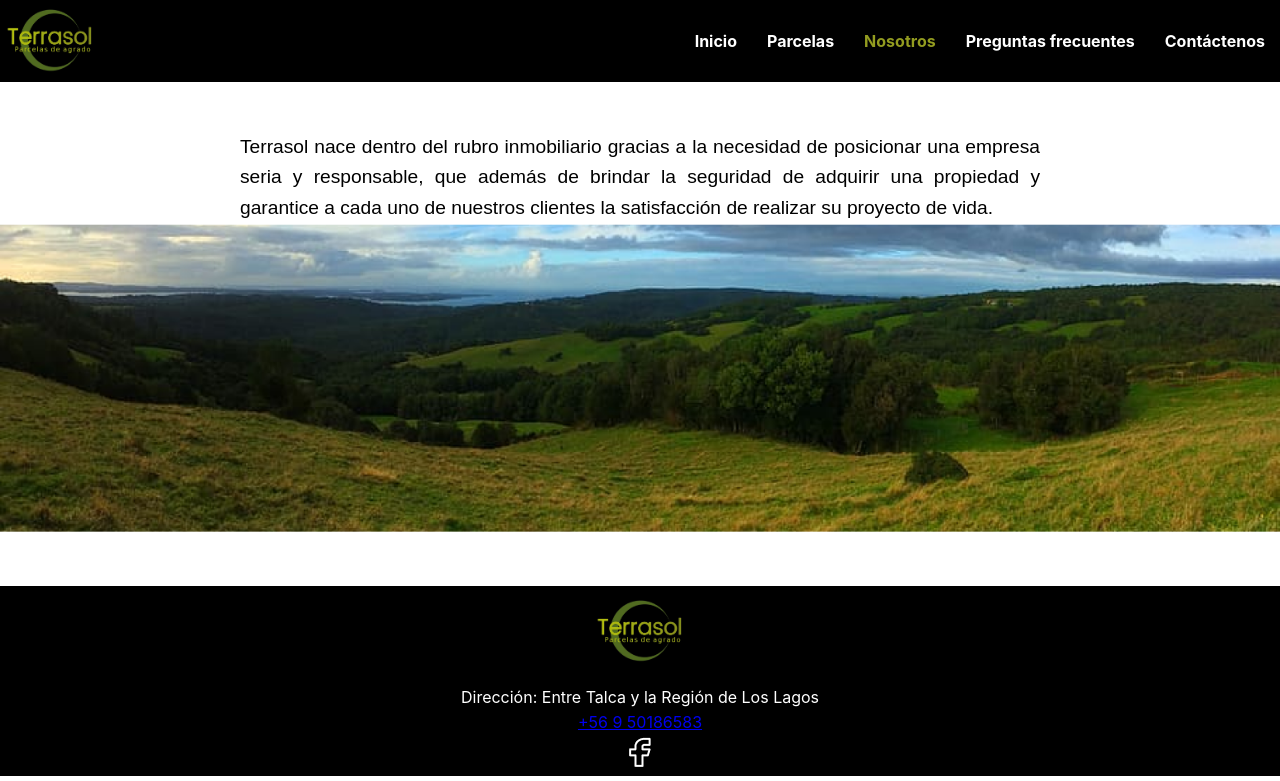
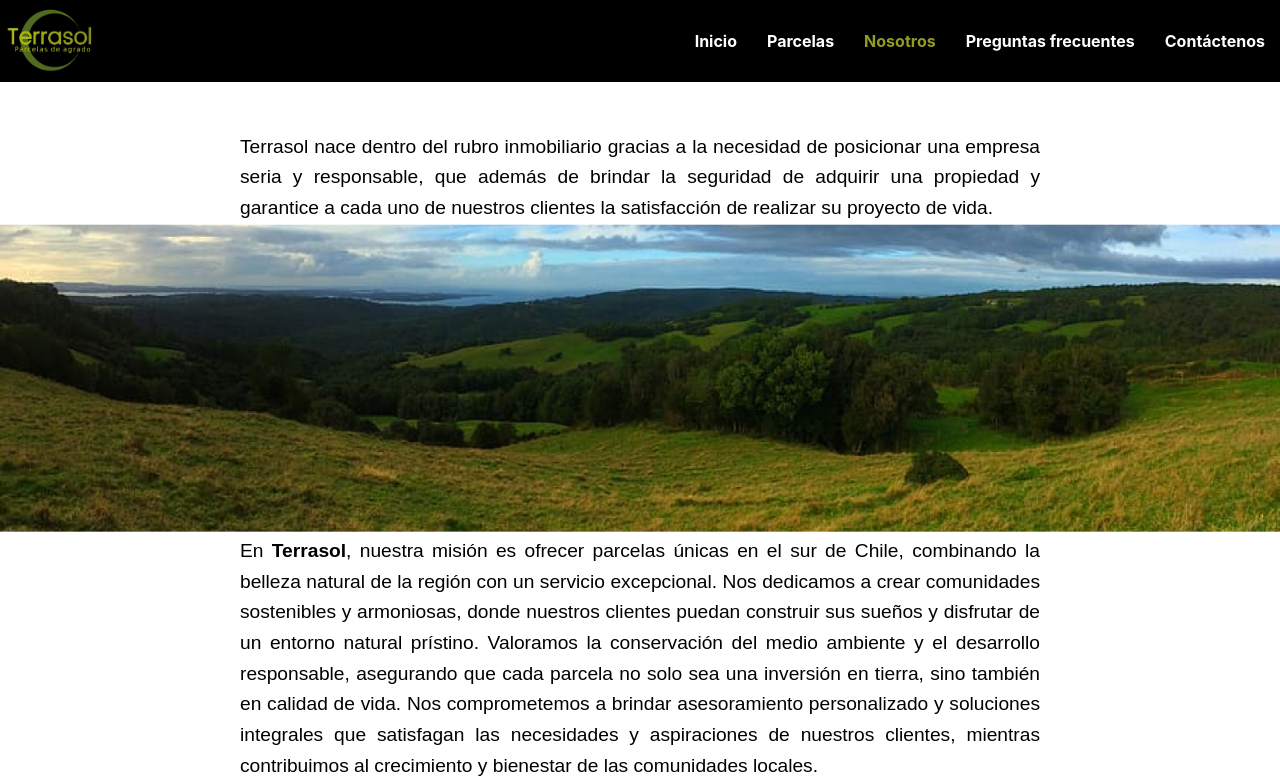
Before and after one commit to Matidmartinez/TerraSol-Front, a React (Create React App) app: page /nosotros in a window 1280 px wide. Shown: the top 781 px of the page. Built offline with nearby package versions, Linux system fonts and the light colour scheme; no server answers.

Commit message:
Se agregó texto mision y estilos nergita

```diff
--- a/src/pages/About.js
+++ b/src/pages/About.js
@@ -5,10 +5,21 @@ import fondoNosotros from '../assets/fondo_nosotros 1.png'
 export const About = () => {
   return (
     <div className="text-about">
-        <h3>Terrasol nace dentro del rubro inmobiliario gracias a la necesidad de posicionar una empresa seria y
-          responsable, que además de brindar la seguridad de adquirir una propiedad y garantice a cada uno de
-          nuestros clientes la satisfacción de realizar su proyecto de vida.</h3>
-          <img src={fondoNosotros} alt="fondoNosotros" className="FondoUs" />
+
+      <h3>Terrasol nace dentro del rubro inmobiliario gracias a la necesidad de posicionar una empresa seria y
+        responsable, que además de brindar la seguridad de adquirir una propiedad y garantice a cada uno de
+        nuestros clientes la satisfacción de realizar su proyecto de vida.</h3>
+      <img src={fondoNosotros} alt="fondoNosotros" className="FondoUs" />
+
+      <h3>En <span className='negrita'>Terrasol</span>, nuestra misión es ofrecer parcelas únicas en el sur de Chile, combinando la belleza natural
+        de la región con un servicio excepcional. Nos dedicamos a crear comunidades sostenibles y armoniosas,
+        donde nuestros clientes puedan construir sus sueños y disfrutar de un entorno natural prístino.
+
+        Valoramos la conservación del medio ambiente y el desarrollo responsable, asegurando que cada parcela no
+        solo sea una inversión en tierra, sino también en calidad de vida. Nos comprometemos a brindar asesoramiento
+        personalizado y soluciones integrales que satisfagan las necesidades y aspiraciones de nuestros clientes,
+        mientras contribuimos al crecimiento y bienestar de las comunidades locales.</h3>
+      <img src={fondoNosotros} alt="fondoNosotros" className="FondoUs" />
     </div>
   )
 }
--- a/src/styles/About.css
+++ b/src/styles/About.css
@@ -19,3 +19,7 @@
 
 
 }
+
+.negrita {
+  font-weight: bold;
+}
--- a/src/styles/Card.css
+++ b/src/styles/Card.css
@@ -31,8 +31,7 @@
 
 .image {
     width: 100%;
-    padding-top: 125%;
-    position: relative;
+    height: 450px;
     overflow: hidden;
 }
 
```
Lines whose indentation alone changed are shown as unchanged.
